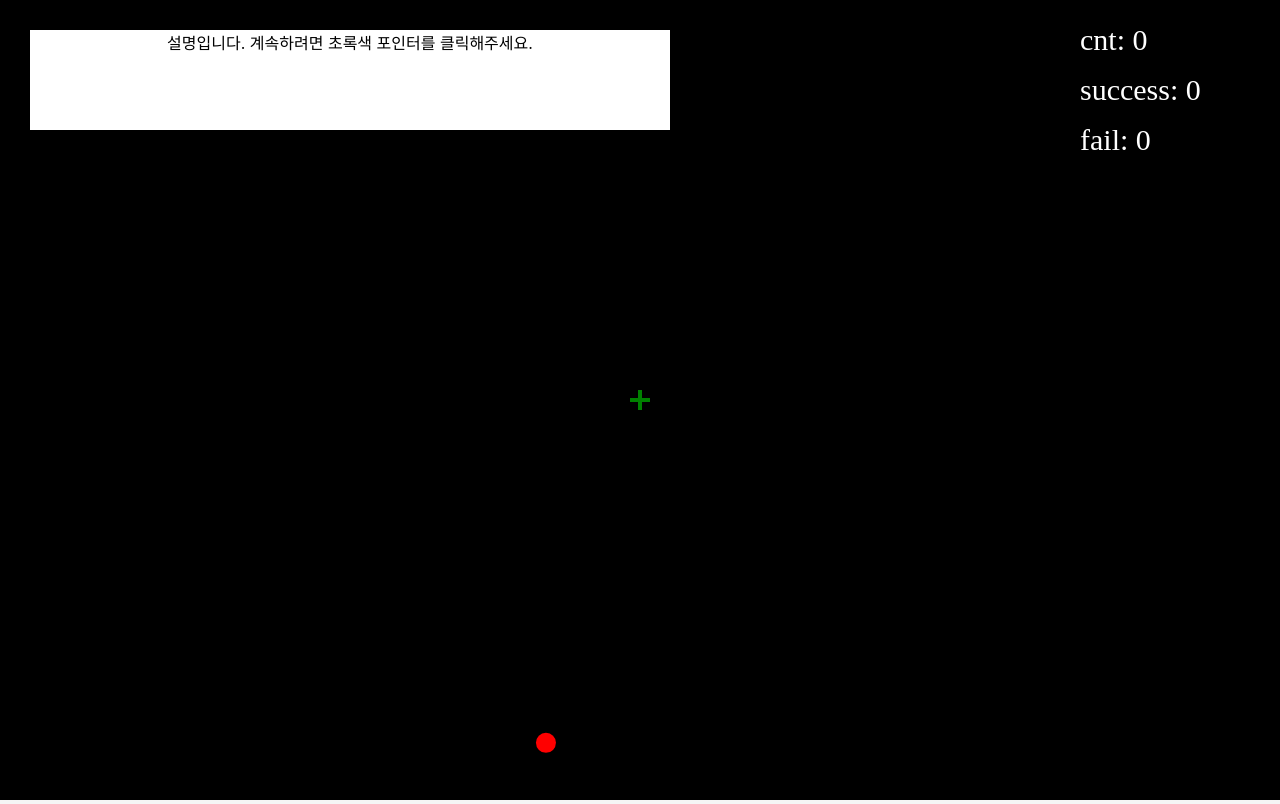
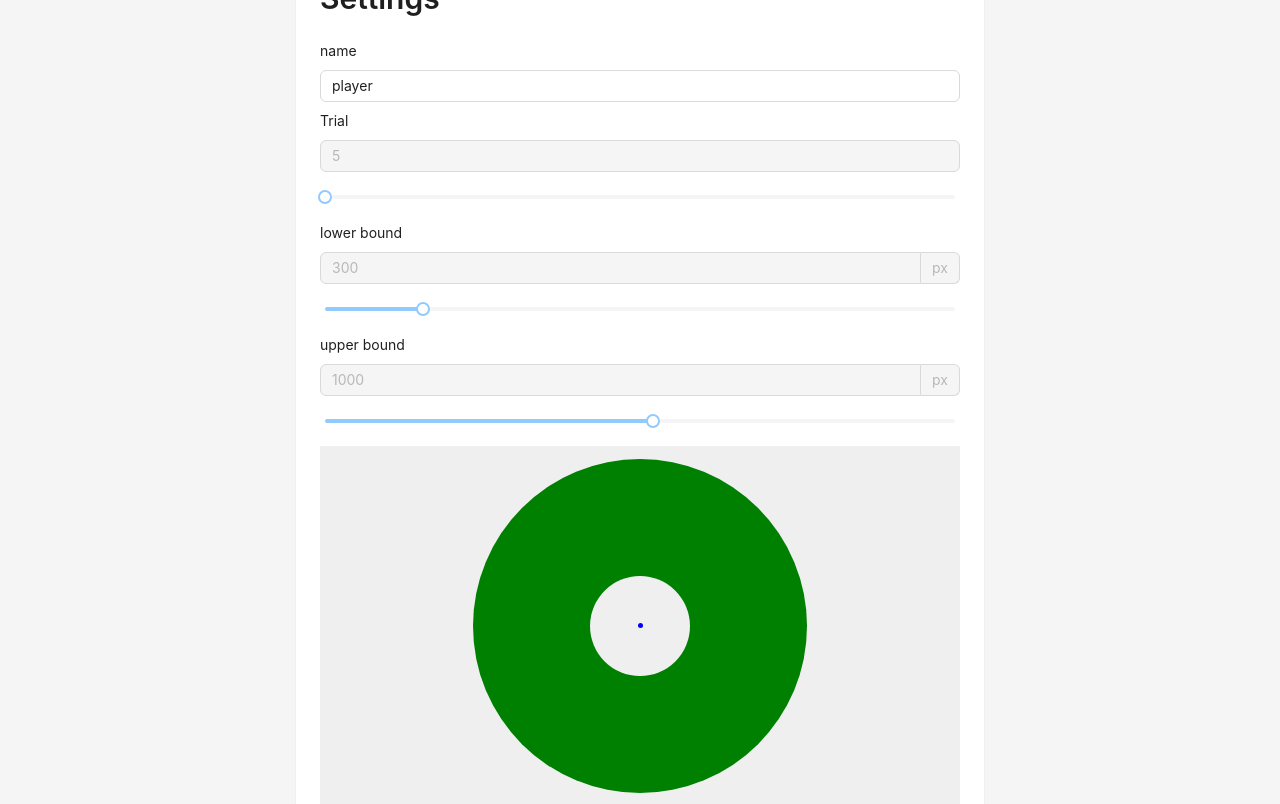
Before and after one commit to eddhall0821/physical-test, a React (Create React App) app: page /MTP in a window 1280 px wide. Built offline with nearby package versions, Linux system fonts and the light colour scheme.

Commit message:
settings

```diff
--- a/src/components/Home.jsx
+++ b/src/components/Home.jsx
@@ -6,7 +6,8 @@ import {
   PlayCircleOutlined,
   SettingOutlined,
 } from "@ant-design/icons";
-import PNC from "../images/pnc.png";
+import PNC2 from "../images/pnc2.jpg";
+import PNC3 from "../images/pnc3.jpg";
 
 const Home = () => {
   return (
@@ -18,9 +19,8 @@ const Home = () => {
             <Link to="pnc">
               <Card
                 hoverable
-                // style={{ width: 240 }}
                 actions={[<PlayCircleOutlined />]}
-                cover={<img alt="example" src={PNC} />}
+                cover={<img alt="example" src={PNC2} />}
               >
                 <Meta
                   title="Point and Click"
@@ -33,9 +33,8 @@ const Home = () => {
             <Link to="replay">
               <Card
                 hoverable
-                // style={{ width: 240 }}
                 actions={[<PlayCircleOutlined />]}
-                cover={<img alt="example" src={PNC} />}
+                cover={<img alt="example" src={PNC3} />}
               >
                 <Meta
                   title="Replay Point and Click"
--- a/src/components/MTP/Description.jsx
+++ b/src/components/MTP/Description.jsx
@@ -1,17 +1,137 @@
-const Description = () => {
+import { Button, Card, Input, Slider, Space, Typography } from "antd";
+import Title from "antd/es/typography/Title";
+import { useEffect, useState } from "react";
+const { Text, Link } = Typography;
+
+const Description = ({ setSettings, setRecord, record }) => {
+  const [name, setName] = useState("player");
+  const [trial, setTrial] = useState(5);
+  const [lowerBound, setLowerBound] = useState(300);
+  const [upperBound, setUpperBound] = useState(1000);
+
+  useEffect(() => {
+    if (lowerBound > upperBound) {
+      setLowerBound(upperBound - 1);
+    }
+
+    if (lowerBound < 0) {
+      setLowerBound(0);
+    }
+  }, [upperBound]);
+
+  useEffect(() => {
+    if (lowerBound > upperBound) {
+      setUpperBound(lowerBound + 1);
+    }
+
+    if (upperBound < 0) {
+      setUpperBound(0);
+    }
+  }, [lowerBound]);
+
+  useEffect(() => {
+    setSettings({
+      name,
+      trial,
+      lowerBound,
+      upperBound,
+    });
+  }, [lowerBound, upperBound, trial, name]);
+
   return (
-    <div
+    <Card
       style={{
-        margin: 30,
+        display: record ? "none" : "block",
+        left: "50%",
+        top: "50%",
+        transform: "translateX(-50%) translateY(-50%)",
+        margin: "0 auto",
         background: "white",
         position: "fixed",
         zIndex: 9999,
-        width: "50%",
-        height: 100,
       }}
     >
-      <div>설명입니다. 계속하려면 초록색 포인터를 클릭해주세요.</div>
-    </div>
+      <Space direction="vertical" style={{ width: "100%", textAlign: "left" }}>
+        <Title level={2}>Settings</Title>
+
+        <Text>name</Text>
+        <Input value={name} onChange={(e) => setName(e.target.value)} />
+
+        <Text>Trial</Text>
+        <Input type="number" disabled value={trial} />
+        <Slider min={5} max={50} value={trial} onChange={(e) => setTrial(e)} />
+
+        <Text>lower bound</Text>
+        <Input type="number" disabled value={lowerBound} addonAfter="px" />
+        <Slider
+          min={0}
+          max={1920}
+          value={lowerBound}
+          onChange={(e) => setLowerBound(e)}
+        />
+
+        <Text>upper bound</Text>
+        <Input type="number" disabled value={upperBound} addonAfter="px" />
+        <Slider
+          min={0}
+          max={1920}
+          value={upperBound}
+          onChange={(e) => setUpperBound(e)}
+        />
+        <div
+          style={{
+            backgroundColor: "#efefef",
+            width: 640,
+            paddingTop: "56.25%",
+            position: "relative",
+            overflow: "hidden",
+          }}
+        >
+          <div
+            style={{
+              width: upperBound / 3,
+              height: upperBound / 3,
+              position: "absolute",
+              borderRadius: "100%",
+              top: 180 - upperBound / 3 / 2,
+              left: 320 - upperBound / 3 / 2,
+              backgroundColor: "green",
+            }}
+          />
+          <div
+            style={{
+              width: lowerBound / 3,
+              height: lowerBound / 3,
+              position: "absolute",
+              borderRadius: "100%",
+              top: 180 - lowerBound / 3 / 2,
+              left: 320 - lowerBound / 3 / 2,
+              backgroundColor: "#efefef",
+            }}
+          />
+          <div
+            style={{
+              width: 5,
+              height: 5,
+              position: "absolute",
+              borderRadius: 100,
+              top: `calc(50% - 2.5px)`,
+              left: `calc(50% - 2.5px)`,
+              backgroundColor: "blue",
+            }}
+          />
+        </div>
+        <Button
+          block
+          type="primary"
+          onClick={() => {
+            setRecord(true);
+          }}
+        >
+          save
+        </Button>
+      </Space>
+    </Card>
   );
 };
 
--- a/src/components/MTP/MTPCanvas.jsx
+++ b/src/components/MTP/MTPCanvas.jsx
@@ -3,20 +3,31 @@ import {
   distanceBetweenTwoPoint,
   drawMTPTarget,
   drawPointer,
+  drawStartButton,
   getRandomArbitrary,
   getRandomValueInArray,
   initCanvas,
   random_point_between_circles,
   resetCanvas,
+  toggleFullScreen,
 } from "../../utils";
 import Description from "./Description";
 import { a } from "./test";
 import { getStorage, ref, uploadBytes } from "firebase/storage";
 import { useNavigate } from "react-router-dom";
+import { useState } from "react";
 
 const RADIUS = 10;
 const startStamp = performance.now();
 const MTPCanvas = () => {
+  const [settings, setSettings] = useState({
+    name: "player",
+    lowerBound: 30,
+    upperBound: 70,
+    trial: 5,
+  });
+  const [record, setRecord] = useState(false);
+
   const navigate = useNavigate();
   const logArr = [
     [
@@ -33,19 +44,11 @@ const MTPCanvas = () => {
   ];
 
   useEffect(() => {
-    let lower_bound = 300;
-    let upper_bound = 1000;
-
-    // const lower_bound_prompt = Number(window.prompt("set lower bound.", 300));
-    // const upper_bound_prompt = Number(window.prompt("set upper bound.", 1000));
-
-    // if (lower_bound_prompt) lower_bound = lower_bound_prompt;
-    // if (upper_bound_prompt) upper_bound = upper_bound_prompt;
-
-    if (lower_bound >= upper_bound) {
-      alert("lower bound cannot be greater than upper bound.");
-      window.location.reload();
-    }
+    if (record) {
+      let lower_bound = settings.lowerBound;
+      let upper_bound = settings.upperBound;
+      let trial = settings.trial;
+      let name = settings.name;
 
       let x = window.innerWidth / 2;
       let y = window.innerHeight / 2;
@@ -55,7 +58,7 @@ const MTPCanvas = () => {
         success: 0,
       };
 
-    let target_radius, target_x, target_y, v_x, v_y;
+      let target_radius, target_x, target_y;
 
       const targetInit = () => {
         target_radius = getRandomValueInArray([10, 30, 90]);
@@ -68,17 +71,6 @@ const MTPCanvas = () => {
           screen_width: window.innerWidth,
           screen_height: window.innerHeight,
         });
-
-      // target_x = getRandomArbitrary(
-      //   target_radius,
-      //   canvas.width - target_radius
-      // );
-      // target_y = getRandomArbitrary(
-      //   target_radius,
-      //   canvas.height - target_radius
-      // );
-      // v_x = getRandomArbitrary(-1000, 1000);
-      // v_y = getRandomArbitrary(-1000, 1000);
 
         target_x = target_location.x;
         target_y = target_location.y;
@@ -96,6 +88,7 @@ const MTPCanvas = () => {
       document.addEventListener("pointerlockchange", lockChangeAlert, false);
       function lockChangeAlert() {
         if (document.pointerLockElement === canvas) {
+          start = true;
           document.addEventListener("mousemove", updatePosition, false);
         } else {
           document.removeEventListener("mousemove", updatePosition, false);
@@ -116,7 +109,7 @@ const MTPCanvas = () => {
             .catch((err) => console.error(err));
         }
         const storage = getStorage();
-      const storageRef = ref(storage, "PNC.csv");
+        const storageRef = ref(storage, `${name}_${Date.now()}.csv`);
 
         let csvContent = logArr
           .map((e) => {
@@ -128,12 +121,14 @@ const MTPCanvas = () => {
         //download in local pc
         var link = document.createElement("a");
         link.setAttribute("href", encodedUri);
-      link.setAttribute("download", "PNC.csv");
+        link.setAttribute("download", "pnc.csv");
         document.body.appendChild(link);
         link.click();
         document.body.removeChild(link);
 
-      const blob = new Blob([csvContent], { type: "text/csv;charset=utf-8;" });
+        const blob = new Blob([csvContent], {
+          type: "text/csv;charset=utf-8;",
+        });
         uploadBytes(storageRef, blob)
           .then((snapshot) => {
             console.log("blob..");
@@ -147,7 +142,6 @@ const MTPCanvas = () => {
         mouse_cnt++;
         const p = performance.now();
         p1 = p;
-      // console.log(p1 - p2);
         p2 = p;
 
         x += e.movementX;
@@ -180,7 +174,7 @@ const MTPCanvas = () => {
           timeDiff = 0;
         }
 
-      if (summary.success + summary.fail === 5 && !end) {
+        if (summary.success + summary.fail === trial && !end) {
           end = true;
           uploadCSV();
         }
@@ -194,7 +188,11 @@ const MTPCanvas = () => {
           window.innerWidth - 200,
           50
         );
-      ctx.fillText(`success: ${summary.success}`, window.innerWidth - 200, 100);
+        ctx.fillText(
+          `success: ${summary.success}`,
+          window.innerWidth - 200,
+          100
+        );
         ctx.fillText(`fail: ${summary.fail}`, window.innerWidth - 200, 150);
       };
 
@@ -213,23 +211,6 @@ const MTPCanvas = () => {
         ];
 
         logArr.push(tempRow);
-
-      // if (performance.now() - startStamp > 30 * 60 * 1000 && !end) {
-      //   console.log(logArr);
-      //   end = !end;
-
-      //   let csvContent =
-      //     "data:text/csv;charset=utf-8," +
-      //     logArr
-      //       .map((e) => {
-      //         return e.join(",");
-      //       })
-      //       .join("\n");
-
-      //   var encodedUri = encodeURI(csvContent);
-      //   window.open(encodedUri);
-      // }
-
         if (tt + 1000 < performance.now()) {
           tt = performance.now();
           cnt = 0;
@@ -237,38 +218,16 @@ const MTPCanvas = () => {
         }
         cnt++;
 
-      if (start === undefined) {
-        start = timestamp;
-      }
-      // const elapsed = timestamp - start;
-      // timeDiff += elapsed;
-      // const dist_x = v_x * (elapsed / 1000);
-      // const dist_y = v_y * (elapsed / 1000);
-      // target_x += dist_x;
-      // target_y += dist_y;
-      // if (target_x > canvas.width - target_radius) {
-      //   target_x = canvas.width - target_radius;
-      //   v_x = -v_x;
-      // }
-      // if (target_x < target_radius) {
-      //   target_x = target_radius;
-      //   v_x = -v_x;
-      // }
-      // if (target_y > canvas.height - target_radius) {
-      //   target_y = canvas.height - target_radius;
-      //   v_y = -v_y;
-      // }
-      // if (target_y < target_radius) {
-      //   target_y = target_radius;
-      //   v_y = -v_y;
-      // }
-      start = timestamp;
-
         if (!end) {
           resetCanvas(canvas);
+          if (start) {
             drawText();
             drawMTPTarget(ctx, target_x, target_y, 0, target_radius);
             drawPointer(ctx, x, y);
+          } else {
+            drawStartButton(ctx);
+          }
+
           requestAnimationFrame(step);
         }
       }
@@ -276,11 +235,16 @@ const MTPCanvas = () => {
       targetInit();
       initCanvas(canvas);
       requestAnimationFrame(step);
-  }, []);
+    }
+  }, [record]);
 
   return (
     <>
-      <Description />
+      <Description
+        setSettings={setSettings}
+        setRecord={setRecord}
+        record={record}
+      />
       <canvas
         id="canvas"
         width={window.innerWidth}
--- a/src/components/MTP/MTPReplay.jsx
+++ b/src/components/MTP/MTPReplay.jsx
@@ -88,7 +88,7 @@ const MTPReplay = () => {
       const startReplay = (log) => {
         toggleFullScreen(canvas);
         window.onresize = () => {
-          canvas.width = window.innerWidth;
+          canvas.width = window.innerWidth - 100;
           canvas.height = window.innerHeight;
         };
 
--- a/src/utils.js
+++ b/src/utils.js
@@ -43,6 +43,7 @@ export const initCanvas = async (canvas) => {
     canvas.width = window.innerWidth;
     canvas.height = window.innerHeight;
   };
+  toggleFullScreen(canvas);
 
   canvas.addEventListener("click", async () => {
     if (!document.pointerLockElement) {
@@ -55,7 +56,6 @@ export const initCanvas = async (canvas) => {
   canvas.addEventListener(
     "click",
     (e) => {
-      toggleFullScreen(canvas);
       canvas.requestPointerLock({
         unadjustedMovement: true,
       });
@@ -121,3 +121,13 @@ export const random_point_between_circles = ({
     }
   }
 };
+
+export const drawStartButton = (ctx) => {
+  ctx.font = "30px serif";
+  ctx.fillStyle = "#fff";
+  ctx.fillText(
+    "click to start!",
+    window.innerWidth / 2,
+    window.innerHeight / 2
+  );
+};
```
Also changed, not shown: src/images/pnc2.jpg (added), src/images/pnc3.jpg (added). Lines whose indentation alone changed are shown as unchanged.
